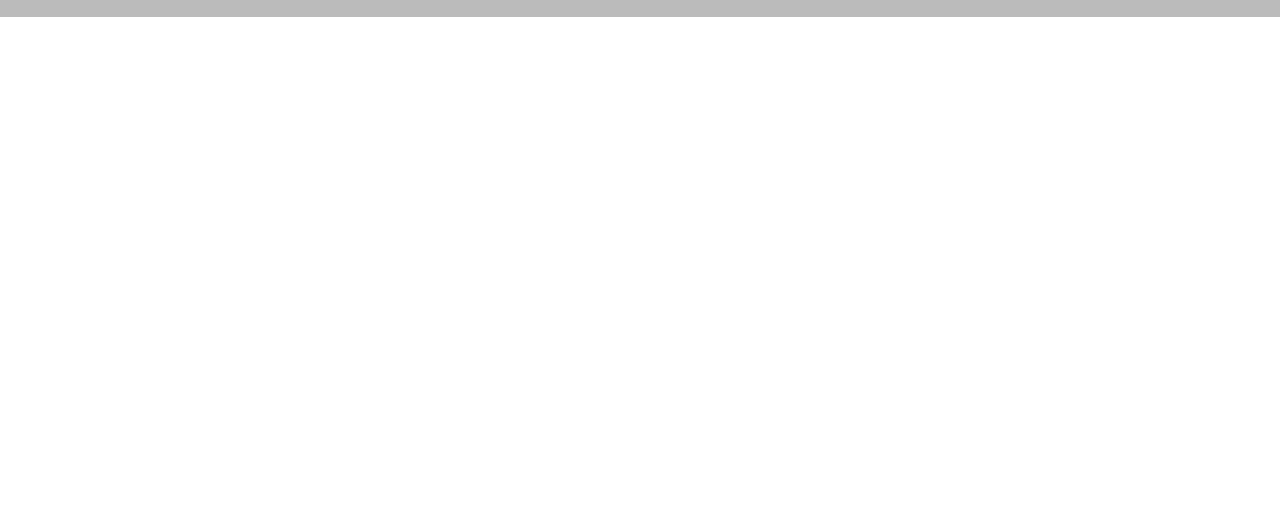
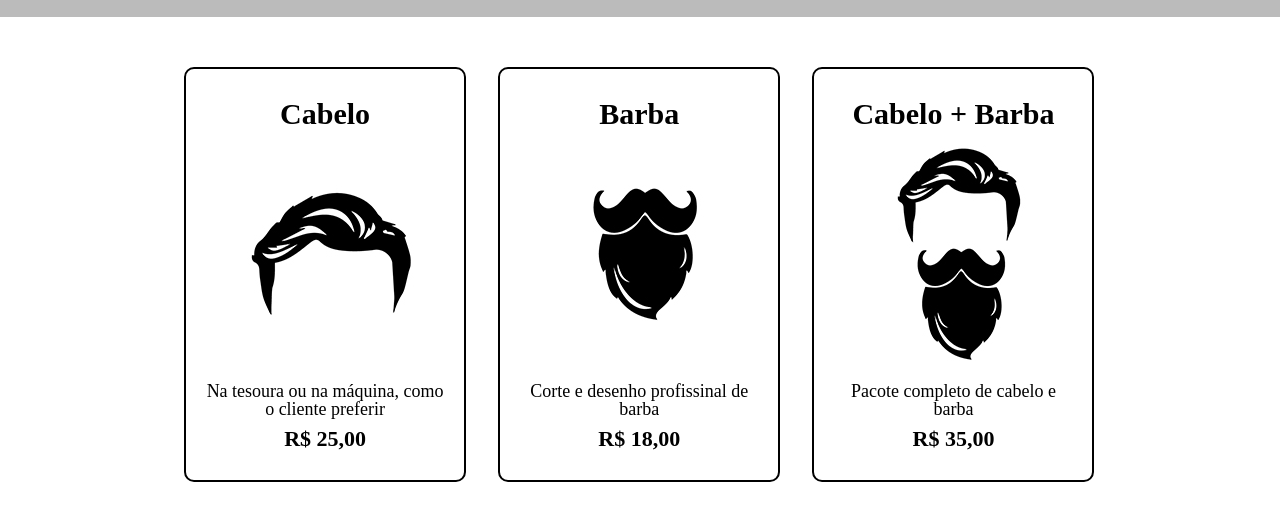
Before and after one commit to gustavobetete/HTML-5-e-CSS-parte-2, a plain HTML site: page produtos.html in a window 1280 px wide. Shown: the part 276-796 px from the top of the page. Drawn offline with Linux system fonts and the light colour scheme.

Commit message:
Melhorando a pagina de produtos

```diff
--- a/produtos.css
+++ b/produtos.css
@@ -29,3 +29,53 @@ nav a {
     text-decoration: none;
 
 }
+
+nav a:hover {
+    color: #C78C19;
+    text-decoration: underline;
+}
+
+.produtos {
+    width: 940px;
+    margin: 0 auto;
+    padding: 50px 0;
+}
+
+.produtos li {
+    display: inline-block;
+    text-align: center;
+    width: 30%;
+    vertical-align: top;
+    margin: 0 1.5%;
+    padding: 30px 20px;
+    box-sizing: border-box;
+    border: 2px solid #000000;
+    border-radius: 10px;
+}
+
+.produtos li:hover {
+    border-color: #C78C19;
+}
+
+.produtos li:active {
+    border-color: #088C19;
+}
+
+.produtos li:hover h2 {
+    font-size: 33px;
+}
+
+.produtos h2 {
+    font-size: 30px;
+    font-weight: bold;
+}
+
+.produto-descricao {
+    font-size: 18px;
+}
+
+.produto-preco {
+    font-size: 22px;
+    font-weight: bold;
+    margin: 10px 0 0;
+}
--- a/produtos.html
+++ b/produtos.html
@@ -21,5 +21,28 @@
                 </nav>
             </div>
        </header>
+
+       <main>
+            <ul class="produtos">
+                <li>
+                    <h2>Cabelo</h2>
+                    <img src="imagens/cabelo.jpg">
+                    <p class="produto-descricao">Na tesoura ou na máquina, como o cliente preferir</p>
+                    <p class="produto-preco">R$ 25,00</p>
+                </li>
+                <li>
+                    <h2>Barba</h2>
+                    <img src="imagens/barba.jpg">
+                    <p class="produto-descricao">Corte e desenho profissinal de barba</p>
+                    <p class="produto-preco">R$ 18,00</p>
+                </li>
+                <li>
+                    <h2>Cabelo + Barba</h2>
+                    <img src="imagens/cabelo+barba.jpg">
+                    <p class="produto-descricao">Pacote completo de cabelo e barba</p>
+                    <p class="produto-preco">R$ 35,00</p>
+                </li>
+            </ul>
+       </main>
     </body>
 </html>
```
